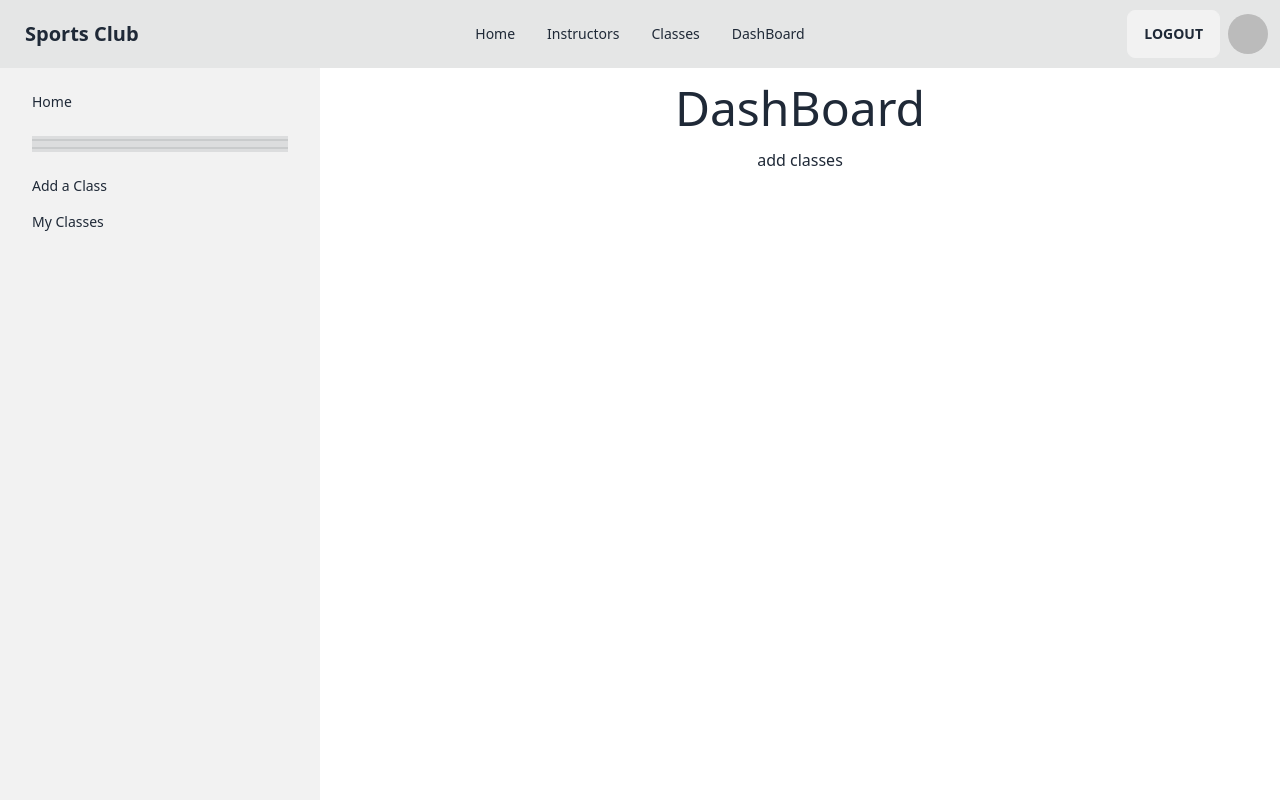
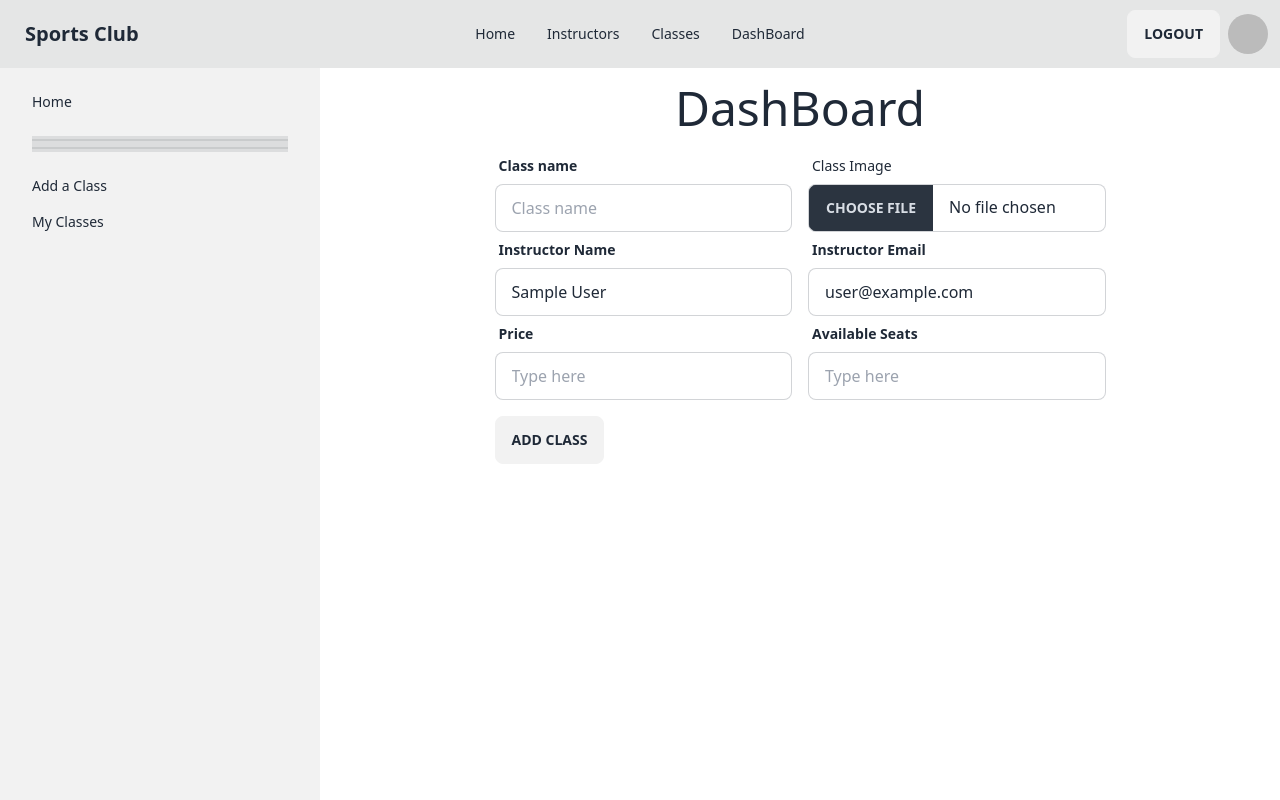
Before and after one commit to Sazzads/sports_club_client, a React (Vite) app: page /dashboard/addclasses in a window 1280 px wide. Shown: the top 800 px of the page. Built offline with nearby package versions, Linux system fonts and the light colour scheme; no server answers; sample sign-in values are in the browser's storage.

Commit message:
add user email and name to db

```diff
--- a/package.json
+++ b/package.json
@@ -19,7 +19,8 @@
     "react-hook-form": "^7.44.3",
     "react-hot-toast": "^2.4.1",
     "react-router-dom": "^6.12.0",
-    "sort-by": "^1.2.0"
+    "sort-by": "^1.2.0",
+    "sweetalert2": "^11.7.11"
   },
   "devDependencies": {
     "@types/react": "^18.0.37",
--- a/src/Pages/Instructors/AddClasses.jsx
+++ b/src/Pages/Instructors/AddClasses.jsx
@@ -1,9 +1,91 @@
-import React from 'react';
+import React, { useContext } from 'react';
+import { AuthContext } from '../../providers/AuthProvider';
+import { useForm } from "react-hook-form";
+const img_BB_token = import.meta.env.VITE_IMGBB_KEY
+const AddClasses = () => {
+    const { user } = useContext(AuthContext);
+    const { email, displayName } = user
+    // console.log(email,displayName);
+    // console.log(user?.email, user?.displayName);
 
-const AddClasses = () => {
+    const { register, handleSubmit, watch, formState: { errors } } = useForm();
+    const url = `https://api.imgbb.com/1/upload?key=${img_BB_token}`
+    const onSubmit = data => {
+        defaultValues: {
+            email: { email }
+            name: { displayName }
+        }
+        const formData = new FormData();
+        formData.append('image', data.image[0])
+        fetch(url, {
+            method: 'POST',
+            body: formData
+        })
+            .then(res => res.json())
+            .then(imgRes => {
+                if (imgRes.success) {
+                    const imgUrl = imgRes.data.display_url;
+                    const { name, email, className, image, price, seat } = data;
+                    const addClass = { name, email, className, image: imgUrl, price: parseFloat(price), seat: parseInt(seat) }
+                    console.log(addClass);
+                }
+            })
+        console.log(data)
+    };
+
     return (
         <div>
-            <h2>add classes</h2>
+            <form onSubmit={handleSubmit(onSubmit)}>
+
+                <div className='flex'>
+                    <div className="form-control w-full mr-4">
+                        <label className="label">
+                            <span className="label-text font-semibold">Class name</span>
+                        </label>
+                        <input type="text" {...register("className")} placeholder="Class name" className="input input-bordered w-full " />
+                    </div>
+
+                    <div className="form-control w-full ">
+                        <label className="label">
+                            <span className="label-text">Class Image</span>
+                        </label>
+                        <input {...register("image")} type="file" className="file-input file-input-bordered w-full " />
+                    </div>
+                </div>
+
+                <div className="flex">
+                    <div className="form-control w-full  mr-4">
+                        <label className="label">
+                            <span className="label-text font-semibold">Instructor Name</span>
+                        </label>
+                        <input {...register("name")} defaultValue={displayName} type="text" placeholder="Type here" className="input input-bordered w-full " />
+                    </div>
+
+                    <div className="form-control w-full ">
+                        <label className="label">
+                            <span className="label-text font-semibold">Instructor Email</span>
+                        </label>
+                        <input type="text" {...register("email")} defaultValue={email} placeholder="Type here" className="input input-bordered w-full " />
+                    </div>
+                </div>
+
+                <div className="flex">
+                    <div className="form-control w-full  mr-4">
+                        <label className="label">
+                            <span className="label-text font-semibold">Price</span>
+                        </label>
+                        <input {...register("price")} type="number" placeholder="Type here" className="input input-bordered w-full " />
+                    </div>
+
+                    <div className="form-control w-full ">
+                        <label className="label">
+                            <span className="label-text font-semibold">Available Seats</span>
+                        </label>
+                        <input {...register("seat")} type="number" placeholder="Type here" className="input input-bordered w-full " />
+                    </div>
+                </div>
+                <input className='btn my-4 ' type="submit" value="Add Class" />
+            </form>
         </div>
     );
 };
--- a/src/Pages/Registration/Registration.jsx
+++ b/src/Pages/Registration/Registration.jsx
@@ -3,59 +3,70 @@ import { useForm } from "react-hook-form";
 import { Link, Navigate, useLocation, useNavigate } from 'react-router-dom';
 import { AuthContext } from '../../providers/AuthProvider';
 import { toast } from 'react-hot-toast';
+const img_BB_token = import.meta.env.VITE_IMGBB_KEY
 
 const Registration = () => {
     const navigate = useNavigate();
     const location = useLocation()
     const from = location.state?.from.pathname || '/'
     const [success, setSuccess] = useState('')
-    const { loading, setLoading, signInWithGoogle, createUser, updateUserProfile, } = useContext(AuthContext)
+    const { loading, setLoading, signInWithGoogle, createUser, updateUserProfile,logOut } = useContext(AuthContext);
+
     const { register, handleSubmit, watch, formState: { errors } } = useForm();
-    const onSubmit = async (data) => {
-        const { name, email, password, confirmPassword } = data;
-        if (password !== confirmPassword) {
+    const url = `https://api.imgbb.com/1/upload?key=${img_BB_token}`
+
+    const onSubmit = data => {
+        if (data.password !== data.confirmPassword) {
             return toast.error('Password not matched')
         }
+        const formData = new FormData();
+        formData.append('image', data.image[0])
+        fetch(url, {
+            method: 'POST',
+            body: formData
+        })
+            .then(res => res.json())
+            .then(imgRes => {
+                if (imgRes.success) {
+                    const imgUrl = imgRes.data.display_url;
+                    const { name, email, password, confirmPassword } = data;
+                    const data2 = { name, email, password, photo: imgUrl, confirmPassword }
+                    console.log(data2);
+                    createUser(data2.email, data2.password)
+                        .then(result => {
+                            const loggedUser = result.user;
+                            console.log(loggedUser);
+                            updateUserProfile(data2.name, data2.photo)
+                                .then(() => {
+                                    const savedUser = { name: data2.name, email: data2.email }
+                                    fetch('http://localhost:5000/users', {
+                                        method: 'POST',
+                                        headers: {
+                                            'content-type': 'application/json'
+                                        },
+                                        body: JSON.stringify(savedUser)
+                                    })
+                                        .then(res => res.json())
+                                        .then(data => {
+                                            if (data.insertedId) {
+                                                toast.success('registration successful')
+                                                logOut()
+                                                navigate(from, { replace: true })
 
-        //upload and get url image from imgBB
-        const formData = new FormData();
-        formData.append('image', data.image[0]);
-        try {
-            const response = await fetch(`https://api.imgbb.com/1/upload?key=${import.meta.env.VITE_IMGBB_KEY}`, {
-                method: 'POST',
-                body: formData,
-            });
+                                            }
 
-            const result = await response.json();
-            const imageUrl = result.data.url
-            console.log(imageUrl);
 
-            createUser(email, password)
-                .then(result => {
-                    console.log(result.user);
-                    updateUserProfile(name, imageUrl)
-                        .then(result => {
-                            console.log(result.user)
-                            navigate(from, { replace: true })
-                            setSuccess('user signup')
-                        })
-                        .catch(err => {
-                            setLoading(true)
-                            console.log(err.message)
+                                        })
+                                })
+
                         })
 
+                }
+            })
 
-                })
-                .catch(err => {
-                    console.log(err.message);
-                })
 
-        } catch (error) {
-            console.log(error);
-            // Handle error cases
-        }
-        console.log(email);
-    }
+
+    };
 
     //handle google sign in
     const handleGoogleSignIn = () => {
--- a/src/providers/AuthProvider.jsx
+++ b/src/providers/AuthProvider.jsx
@@ -26,18 +26,18 @@ const AuthProvider = ({ children }) => {
     }
 
     //update user
-    const updateUserProfile = (name, imageUrl) => {
+    const updateUserProfile = (name, photo) => {
         return updateProfile(auth.currentUser, {
-            displayName: name,
-            photoURL: imageUrl,
+          displayName: name,
+          photoURL: photo,
         })
-    }
+      }
 
     //unsubscribe
     useEffect(() => {
         const unsubscribe = onAuthStateChanged(auth, currentUser => {
             setUser(currentUser)
-            console.log('current user', currentUser)
+            // console.log('current user', currentUser)
             setLoading(false)
         })
         return () => {
```
Also changed, not shown: 1 other file (tests, documents, lock files or other folders).
